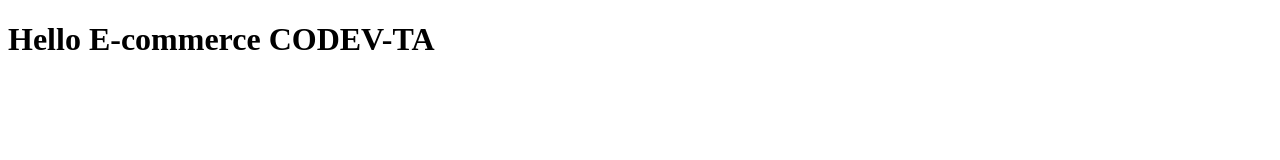
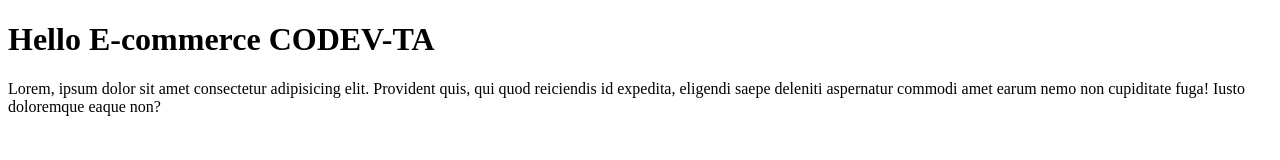
Before and after one commit to codev-ta/E-commerce, a plain HTML site: page index.html in a window 1280 px wide. Drawn offline with Linux system fonts and the light colour scheme.

Commit message:
add paragraph

```diff
--- a/index.html
+++ b/index.html
@@ -8,5 +8,10 @@
   </head>
   <body>
     <h1>Hello E-commerce CODEV-TA</h1>
+    <p>
+      Lorem, ipsum dolor sit amet consectetur adipisicing elit. Provident quis,
+      qui quod reiciendis id expedita, eligendi saepe deleniti aspernatur
+      commodi amet earum nemo non cupiditate fuga! Iusto doloremque eaque non?
+    </p>
   </body>
 </html>
```
